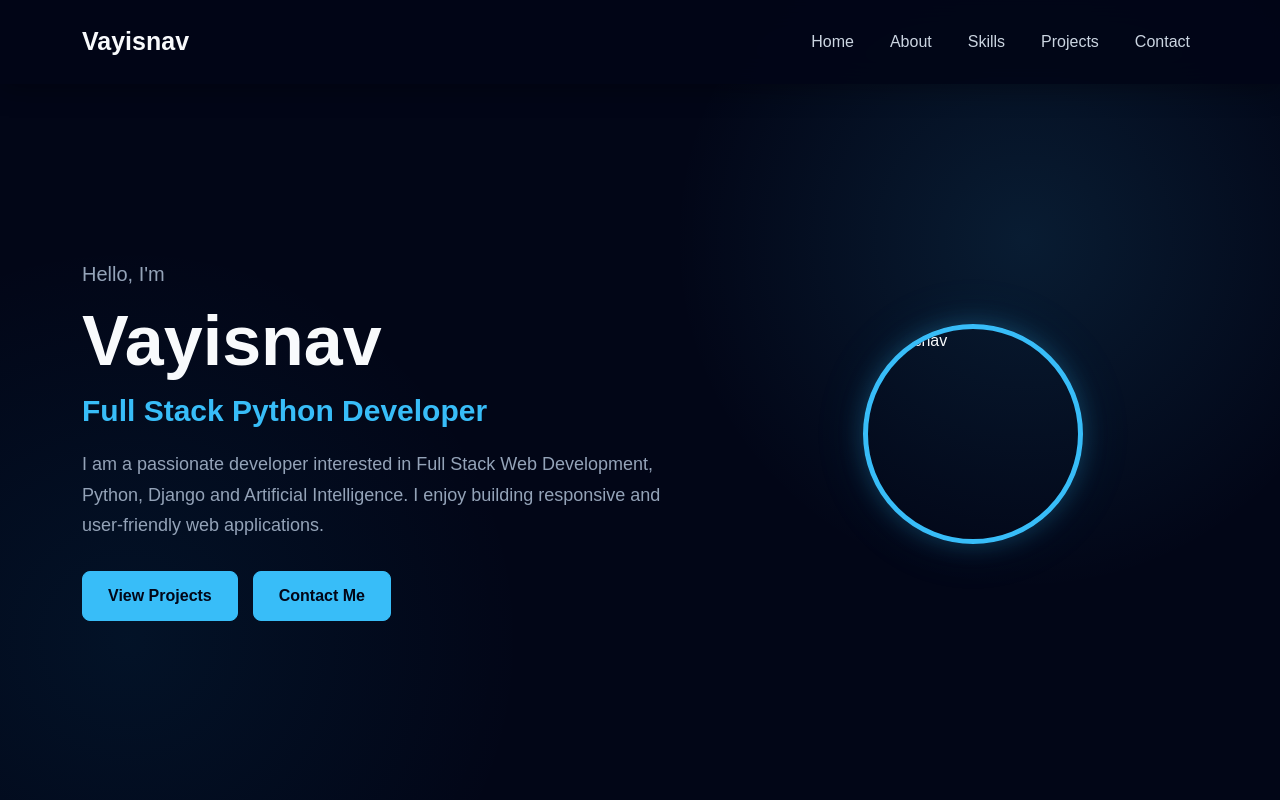
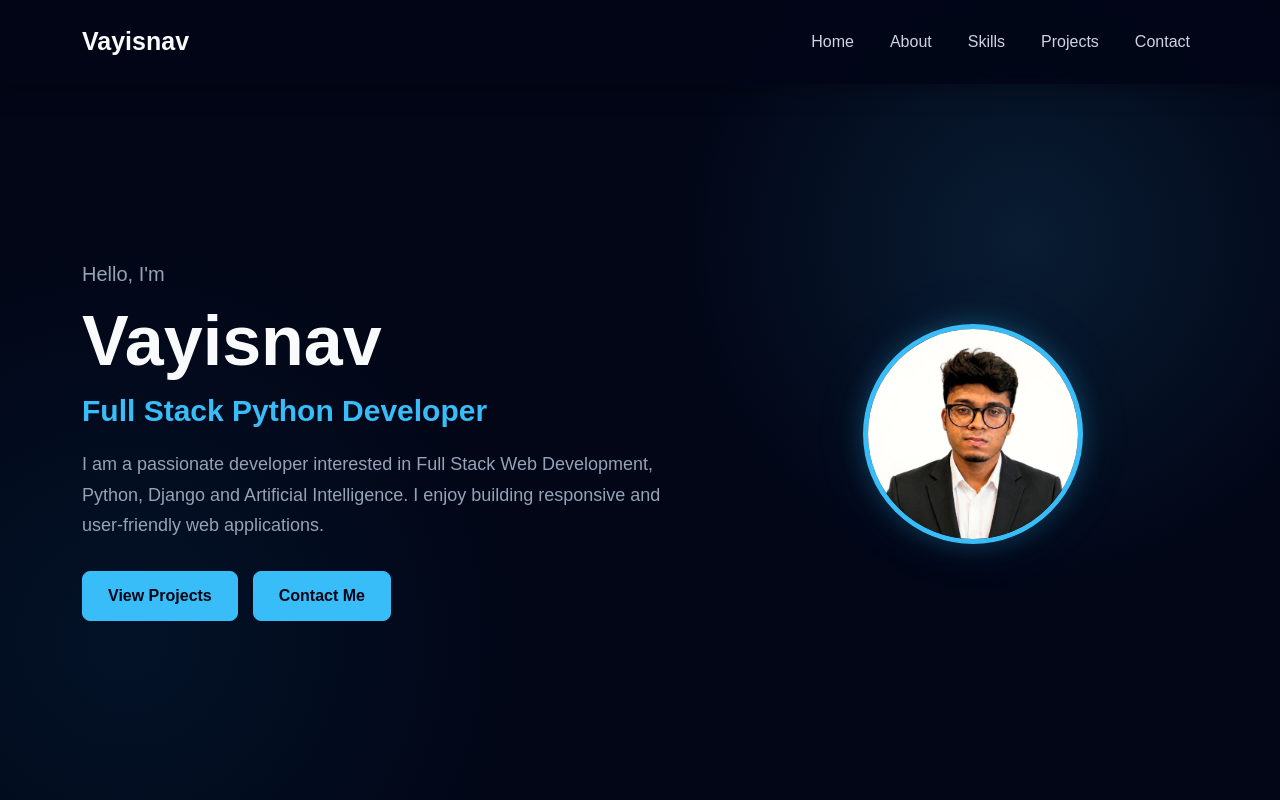
Before and after one commit to Vayisnav/Vayisnav-Portfolio, a plain HTML site: page index.html in a window 1280 px wide. Shown: the top 800 px of the page. Drawn offline with nearby package versions, Linux system fonts and the light colour scheme; a script that the page names is missing.

Commit message:
Update index.html

```diff
--- a/index.html
+++ b/index.html
@@ -128,7 +128,7 @@
 
                 <div class="hero-image">
 
-                    <img src="css/js/images/profile.JPG"
+                    <img src="images/profile.JPG"
                          alt="Vayisnav"
                          class="profile-photo">
 
```
